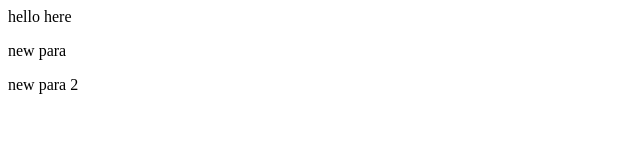
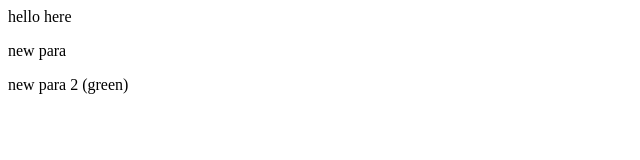
Before and after one commit to SHARLEEZ25/GitProSample, a plain HTML site: page index.html in a window 1280 px wide. Shown: the full height of the page, 0-640 px from the left. Drawn offline with Linux system fonts and the light colour scheme.

Commit message:
new green

```diff
--- a/index.html
+++ b/index.html
@@ -1,3 +1,3 @@
 <p>hello here</p>
 <p>new para</p>
-<p>new para 2 </p>
+<p>new para 2 (green)</p>
```
